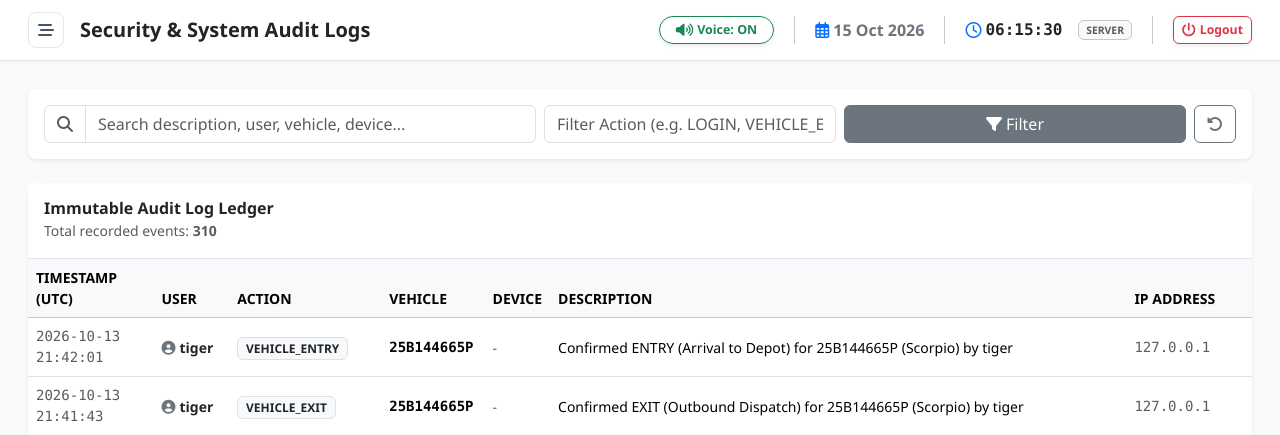
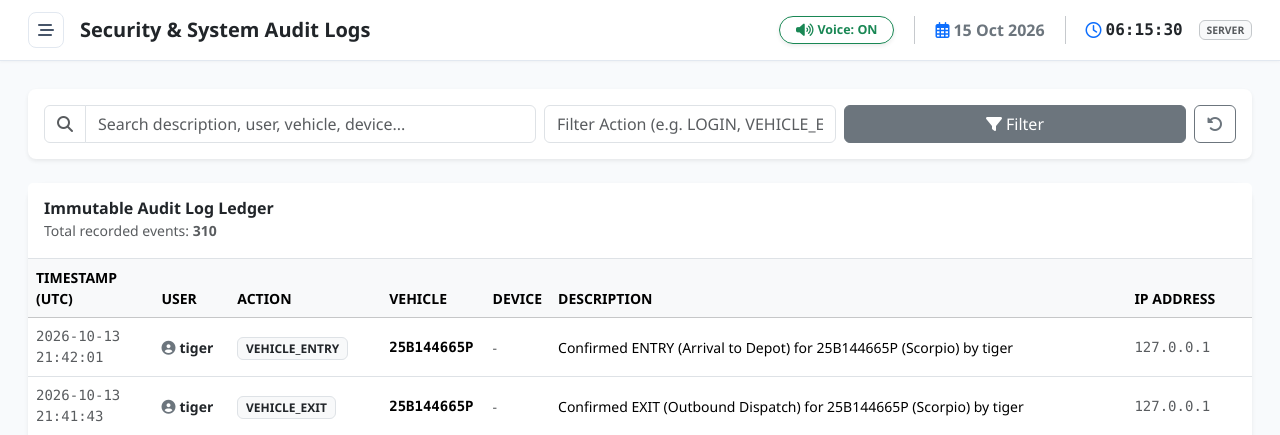
Before and after one commit to CODINGPERSON2026/VEHICLE_MS, a Flask app: page /audit-logs in a window 1280 px wide. Shown: the top 435 px of the page. Run offline with Flask 3, Linux system fonts and the light colour scheme; a user stored in the database is signed in; data comes from the database, SQL or seed files in the repository; parts of the project's set-up code (start-up, migrations or seed data) failed here and were passed over; some libraries are stand-ins or nearby versions.

Commit message:
Remove logout button from top navbar and retain it exclusively in sticky sidebar footer

```diff
--- a/templates/base.html
+++ b/templates/base.html
@@ -170,11 +170,6 @@
           <span id="live-clock" class="fw-semibold text-dark font-monospace">--:--:--</span>
         </div>
         <span class="badge bg-light text-muted border border-secondary-subtle" style="font-size: 0.65rem;">SERVER</span>
-        <div class="vr mx-1"></div>
-        <a href="{{ url_for('auth.logout') }}" class="btn btn-sm btn-outline-danger d-inline-flex align-items-center gap-1 px-2 py-1 rounded-2 shadow-sm" title="Logout">
-          <i class="fa-solid fa-power-off"></i>
-          <span class="d-none d-md-inline small fw-semibold">Logout</span>
-        </a>
       </div>
     </header>
     {% endif %}
```
